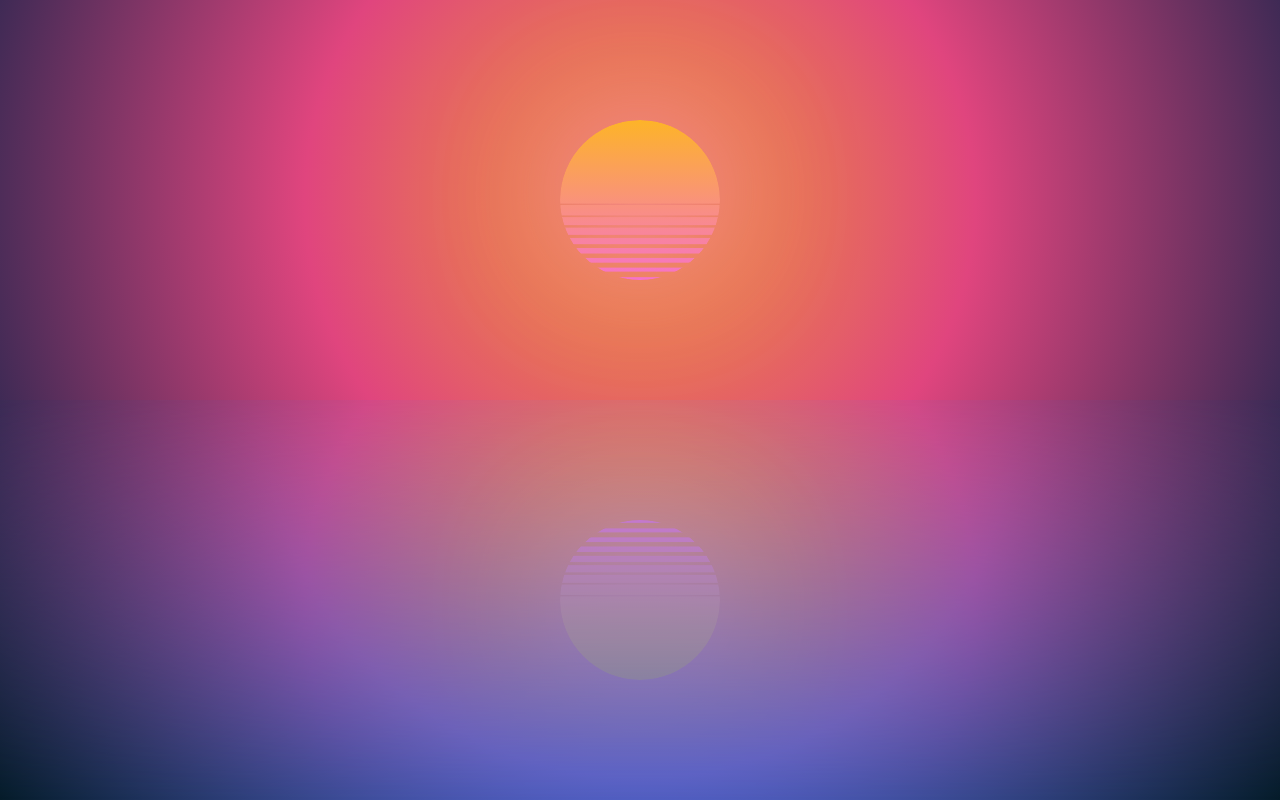
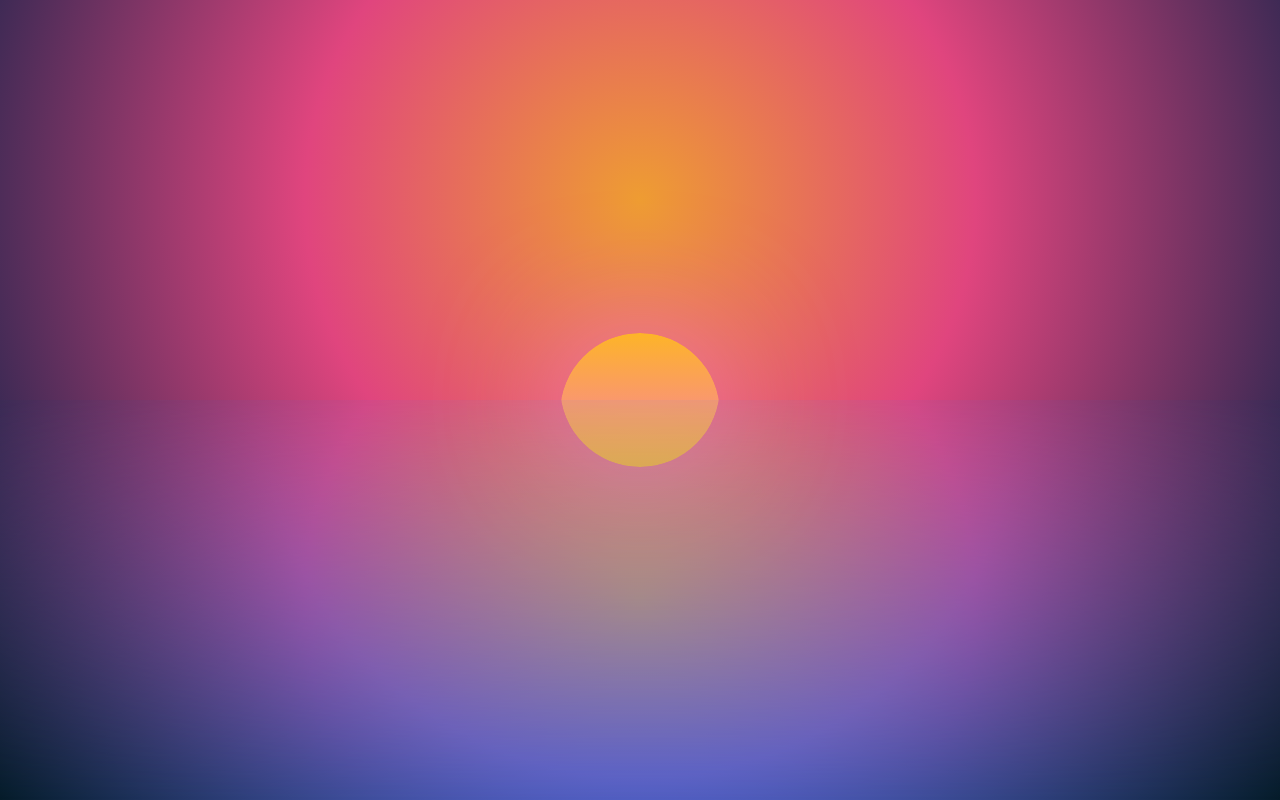
Before and after one commit to DreamsWave/dwlife, a React (Vite) app: page / in a window 1280 px wide. Built offline with nearby package versions, Linux system fonts and the light colour scheme.

Commit message:
feat: created basic scene with animated luminary

```diff
--- a/src/App.tsx
+++ b/src/App.tsx
@@ -1,18 +1,13 @@
 import Scene from "./components/Scene";
 import "./App.css";
-import Sky from "./components/Sky";
-import Luminary from "./components/Luminary";
-import Ocean from "./components/Ocean";
+import { scenes } from "./scenes";
 
 function App() {
   return (
     <div className="App">
-      <Scene>
-        <Sky>
-          <Luminary />
-        </Sky>
-        <Ocean />
-      </Scene>
+      {scenes.map((scene, i) => (
+        <Scene key={i} config={scene} />
+      ))}
     </div>
   );
 }
--- a/src/components/Scene.tsx
+++ b/src/components/Scene.tsx
@@ -1,9 +1,50 @@
+import { Scene as SceneType } from "../types";
+import { useSpring, animated, easings } from "@react-spring/web";
+import { sceneConfig } from "../scenes";
+
 type SceneProps = {
-  children: React.ReactNode;
+  config: SceneType;
 };
 
-function Scene({ children }: SceneProps) {
-  return <div className="scene">{children}</div>;
+function Scene({ config }: SceneProps) {
+  const luminaryMovement = useSpring({
+    from: {
+      top: "150%",
+    },
+    to: [
+      {
+        top: "50%",
+        delay: 0,
+      },
+      {
+        top: "50%",
+        delay: sceneConfig.duration.luminary.atTop,
+      },
+      {
+        top: "150%",
+        delay: 0,
+      },
+    ],
+    config: {
+      duration: sceneConfig.duration.luminary.movement,
+      easing: easings.easeInOutQuad,
+    },
+    loop: true,
+  });
+  return (
+    <div className="scene">
+      <div className="sky">
+        <animated.div
+          className="luminary"
+          style={{
+            filter: `drop-shadow(0 0 4rem ${config.luminary.glow})`,
+            ...luminaryMovement,
+          }}
+        ></animated.div>
+      </div>
+      <div className="ocean"></div>
+    </div>
+  );
 }
 
 export default Scene;
--- /dev/null
+++ b/src/scenes.ts
@@ -0,0 +1,26 @@
+import { Scene, SceneConfig } from "./types";
+
+export const sceneConfig: SceneConfig = {
+  duration: {
+    luminary: {
+      movement: 2000,
+      atTop: 3000,
+    },
+  },
+};
+
+export const sunsetScene: Scene = {
+  name: "sunset",
+  luminary: {
+    colors: ["#fdb428", "#f672ca"],
+    glow: "#f672ca",
+  },
+  sky: {
+    colors: ["#ee9d32", "#e0457e", "#3f2a55"],
+  },
+  ocean: {
+    colors: ["#7b93dd", "#5562ca", "#051c2a"],
+  },
+};
+
+export const scenes = [sunsetScene];
--- /dev/null
+++ b/src/types.ts
@@ -0,0 +1,22 @@
+export type SceneConfig = {
+  duration: {
+    luminary: {
+      atTop: number;
+      movement: number;
+    };
+  };
+};
+
+export type Scene = {
+  name: string;
+  sky: {
+    colors: string[];
+  };
+  luminary: {
+    colors: string[];
+    glow?: string;
+  };
+  ocean: {
+    colors: string[];
+  };
+};
```
